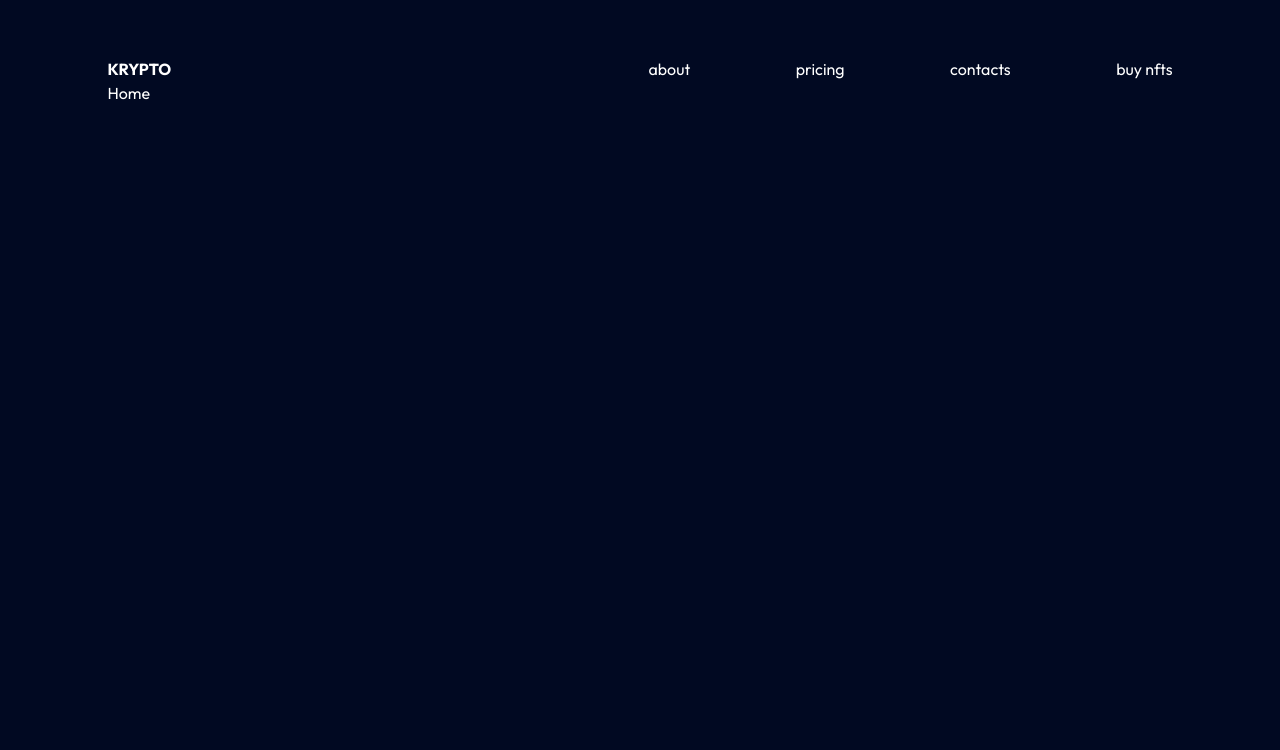
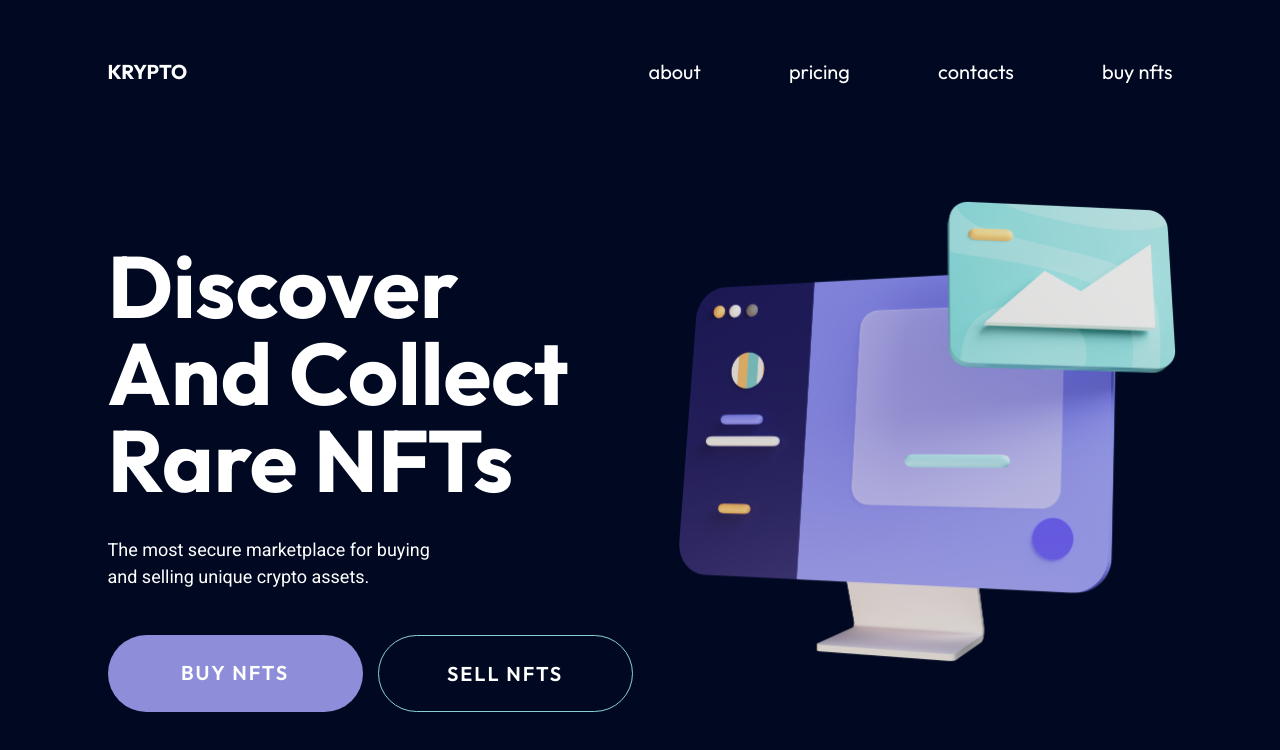
Before and after one commit to andrei-ott/krypto-react, a React (Vite) app: page / in a window 1280 px wide. Shown: the top 750 px of the page. Built offline with nearby package versions, Linux system fonts and the light colour scheme.

Commit message:
add hero

```diff
--- a/eslint.config.js
+++ b/eslint.config.js
@@ -42,6 +42,11 @@
       'unused-imports/no-unused-imports': 'error',
       'simple-import-sort/imports': 'error',
       'simple-import-sort/exports': 'error',
+      'padding-line-between-statements': [
+        'error',
+        { blankLine: 'always', prev: '*', next: '*' },
+        { blankLine: 'any', prev: 'import', next: 'import' },
+      ],
     },
   },
   eslintPluginPrettierRecommended
--- a/src/components/Header/Header.scss
+++ b/src/components/Header/Header.scss
@@ -2,6 +2,8 @@
   display: flex;
   justify-content: space-between;
   padding-top: 57px;
+
+  font-size: 20px;
 
   a {
     color: white;
--- /dev/null
+++ b/src/components/MainButton/MainButton.scss
@@ -0,0 +1,19 @@
+button {
+  display: flex;
+  justify-content: center;
+  width: 255px;
+  padding: 24px 0;
+
+  color: white;
+
+  border-radius: 100px;
+
+  &.fill-purple {
+    background-color: var(--light-purple);
+  }
+
+  &.stroke-green {
+    background: transparent;
+    border: 1px solid var(--light-green);
+  }
+}
--- /dev/null
+++ b/src/components/MainButton/MainButton.tsx
@@ -0,0 +1,19 @@
+import './MainButton.scss';
+
+import { MainButtonType } from '../../types/enums.ts';
+
+interface Props {
+  style: MainButtonType;
+  label: string;
+  onClick?: () => void;
+}
+
+function MainButton({ style, label, onClick }: Props) {
+  return (
+    <button type="button" className={`${style} sub-header`} onClick={() => onClick?.()}>
+      {label}
+    </button>
+  );
+}
+
+export default MainButton;
--- a/src/index.css
+++ b/src/index.css
@@ -1,4 +1,7 @@
-@import url('https://fonts.googleapis.com/css2?family=Outfit:wght@400;700&display=swap');
+@import url('https://fonts.googleapis.com/css2?family=Outfit:wght@400;600;700&display=swap');
+@import url('https://fonts.googleapis.com/css2?family=Roboto:wght@400;700&display=swap');
+
+@import "tailwindcss";
 
 :root {
   font-family: 'Outfit', system-ui, Avenir, Helvetica, Arial, sans-serif;
@@ -12,6 +15,9 @@
   text-rendering: optimizeLegibility;
   -webkit-font-smoothing: antialiased;
   -moz-osx-font-smoothing: grayscale;
+
+  --light-purple: #8D8DDA;
+  --light-green: #89D0D1;
 }
 
 body {
@@ -19,3 +25,26 @@
   min-width: 320px;
   min-height: 100vh;
 }
+
+h1 {
+  font-family: 'Outfit', sans-serif;
+  font-size: 87px;
+  font-weight: 700;
+  line-height: 100%;
+  text-transform: capitalize;
+}
+
+.body-text {
+  max-width: 345px;
+
+  font-family: 'Roboto', sans-serif;
+  font-size: 18px;
+  line-height: 27.5px;
+}
+
+.sub-header {
+  font-size: 20px;
+  font-weight: 600;
+  line-height: 27.5px;
+  letter-spacing: 2px;
+}
--- a/src/pages/Home/Home.tsx
+++ b/src/pages/Home/Home.tsx
@@ -1,5 +1,28 @@
+import heroMonitor from 'src/assets/hero-monitor.png';
+import MainButton from 'src/components/MainButton/MainButton.tsx';
+import { MainButtonType } from 'src/types/enums.ts';
+
 function Home() {
-  return <>Home</>;
+  return (
+    <div className="mt-14">
+      <article className="flex justify-between items-end">
+        <section className="mb-4 me-4">
+          <h1>discover and collect rare NFTs</h1>
+
+          <div className="body-text mt-8">
+            The most secure marketplace for buying and selling unique crypto assets.
+          </div>
+
+          <div className="flex gap-[15px] mt-11">
+            <MainButton style={MainButtonType.FILL_PURPLE} label="BUY NFTS" />
+            <MainButton style={MainButtonType.STROKE_GREEN} label="SELL NFTS" />
+          </div>
+        </section>
+
+        <img src={heroMonitor} alt="" width={552} height={586} />
+      </article>
+    </div>
+  );
 }
 
 export default Home;
--- /dev/null
+++ b/src/types/enums.ts
@@ -0,0 +1,5 @@
+export enum MainButtonType {
+  FILL_PURPLE = 'fill-purple',
+  FILL_GREEN = 'fill-green',
+  STROKE_GREEN = 'stroke-green',
+}
--- a/tsconfig.app.json
+++ b/tsconfig.app.json
@@ -6,6 +6,7 @@
     "lib": ["ES2020", "DOM", "DOM.Iterable"],
     "module": "ESNext",
     "skipLibCheck": true,
+    "baseUrl": "./",
 
     /* Bundler mode */
     "moduleResolution": "bundler",
--- a/vite.config.ts
+++ b/vite.config.ts
@@ -1,7 +1,9 @@
+import tailwindcss from '@tailwindcss/vite';
 import react from '@vitejs/plugin-react-swc';
 import { defineConfig } from 'vite';
+import tsconfigPaths from 'vite-tsconfig-paths';
 
 // https://vite.dev/config/
 export default defineConfig({
-  plugins: [react()],
+  plugins: [react(), tailwindcss(), tsconfigPaths()],
 });
```
Also changed, not shown: package.json (+5 -2 lines), src/assets/hero-monitor.png (added), 1 other file (tests, documents, lock files or other folders).
